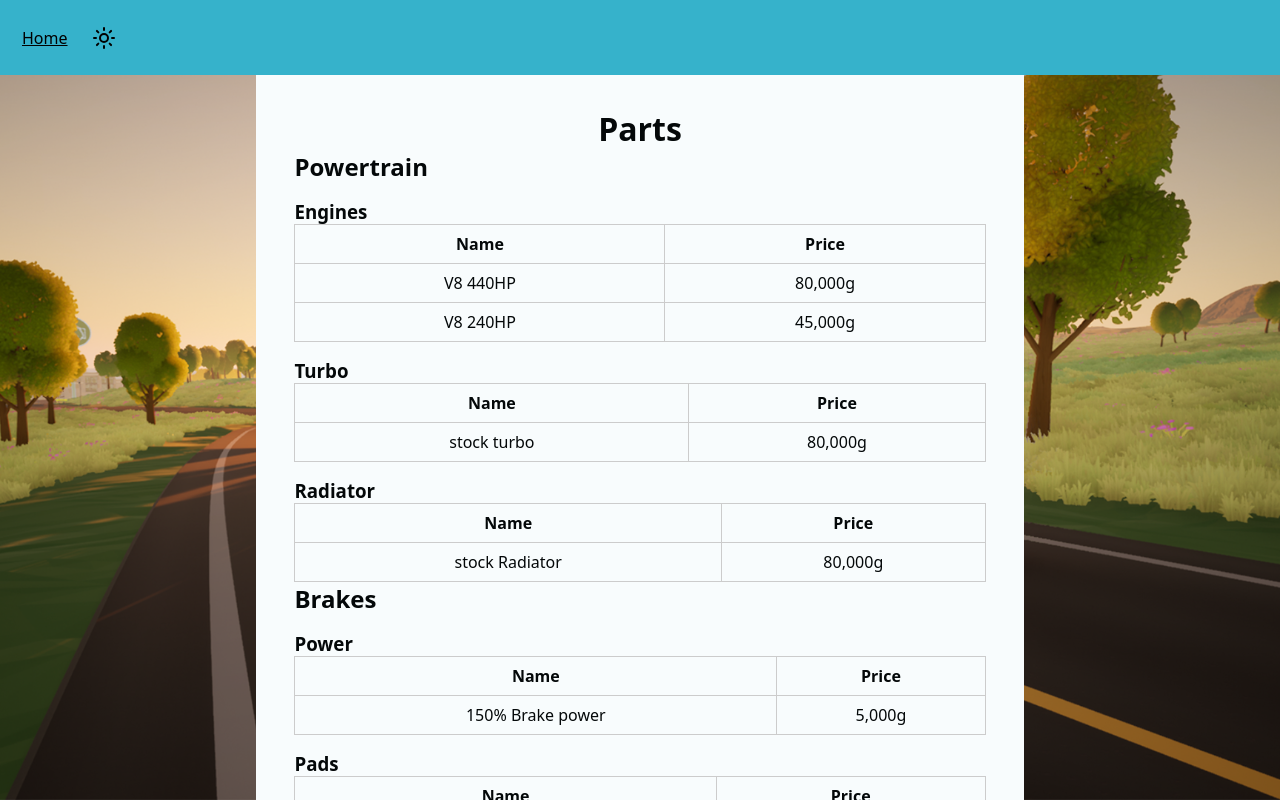
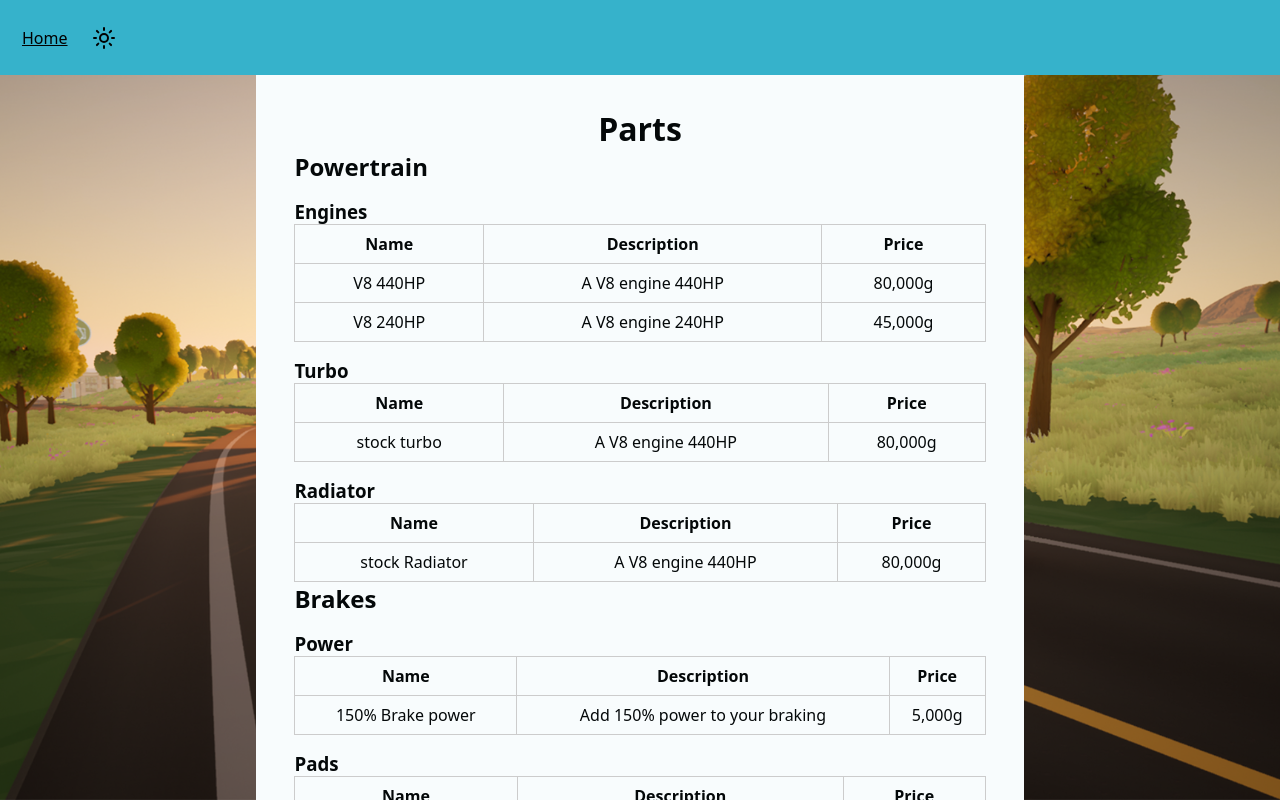
Before and after one commit to GillanCodes/motortown_btw_wiki, a React (Vite) app: page /parts in a window 1280 px wide. Shown: the top 800 px of the page. Built offline with nearby package versions, Linux system fonts and the light colour scheme.

Commit message:
feat:added description to table

```diff
--- a/src/pages/Parts/Parts.tsx
+++ b/src/pages/Parts/Parts.tsx
@@ -32,6 +32,7 @@ export const Parts = () => {
                       <thead>
                         <tr className="table__head">
                           <th>Name</th>
+                          <th>Description</th>
                           <th>Price</th>
                         </tr>
                       </thead>
@@ -42,6 +43,7 @@ export const Parts = () => {
                           return (
                             <tr key={key} onClick={() => navigate("/parts/" + part.slug)}>
                               <td>{part.name}</td>
+                              <td>{part.description}</td>
                               <td>{Number(part.info.price).toLocaleString()}g</td>
                             </tr>
                           )
```
